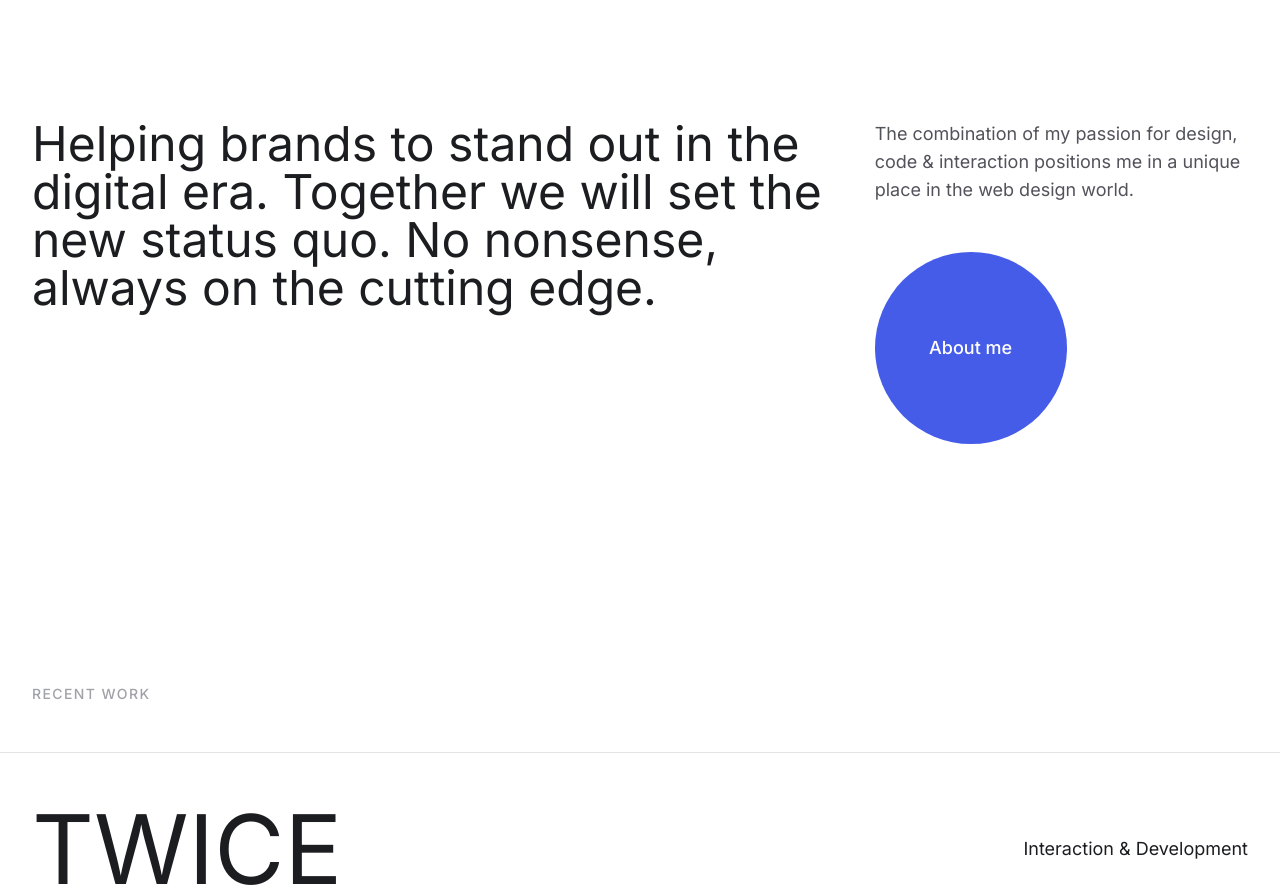
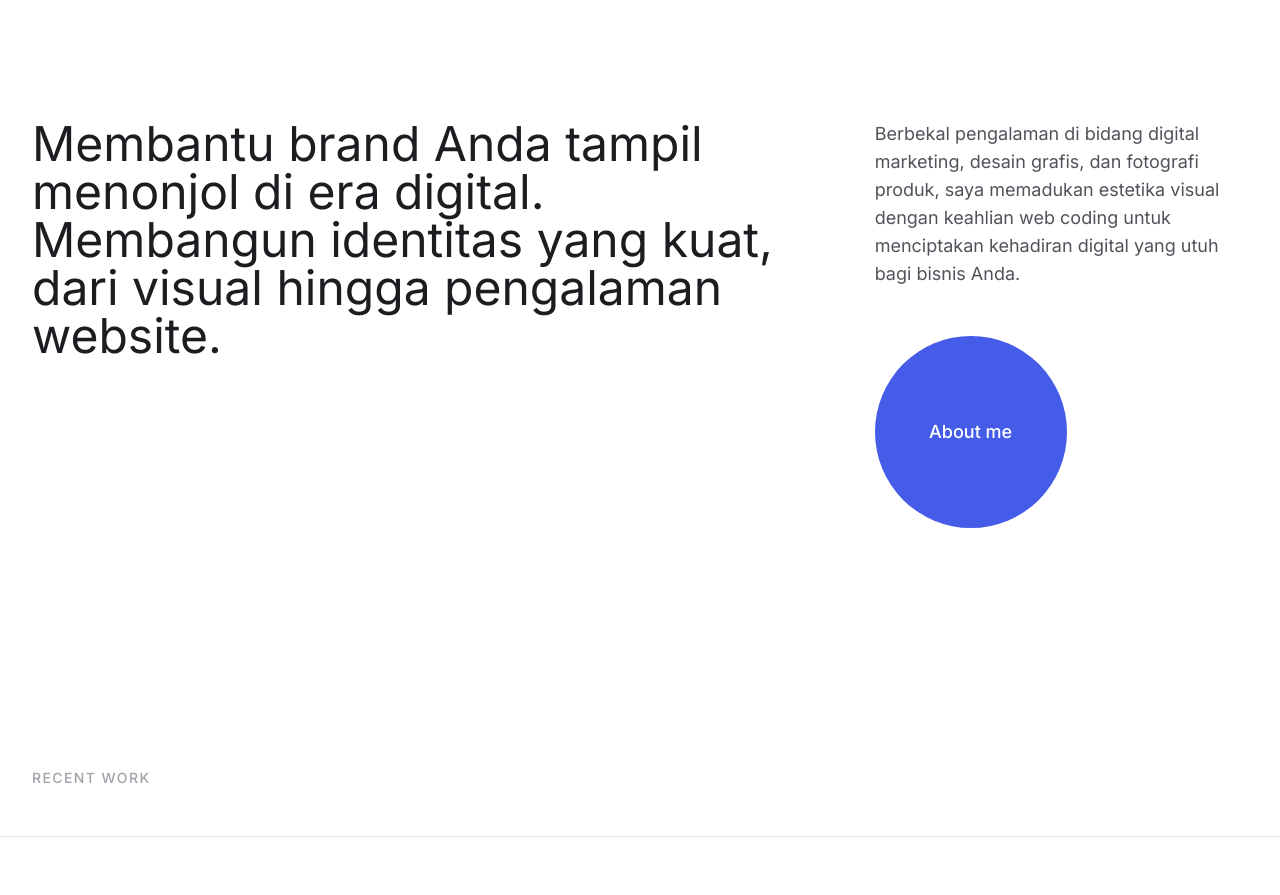
Before and after one commit to alfindwiyanto200-cyber/Portofolio-Alfin-dwiyanto, a React (Vite) app: page / in a window 1280 px wide. Shown: the part 920-1815 px from the top of the page. Built offline with nearby package versions, Linux system fonts and the light colour scheme.

Commit message:
text baru

```diff
--- a/src/pages/Home.jsx
+++ b/src/pages/Home.jsx
@@ -56,12 +56,12 @@ export default function Home() {
         <div className="max-w-7xl mx-auto grid grid-cols-1 md:grid-cols-12 gap-12 items-start">
           <div className="md:col-span-8 reveal fade-left">
             <h2 className="text-3xl md:text-5xl leading-tight font-normal text-dennis-dark">
-              Helping brands to stand out in the digital era. Together we will set the new status quo. No nonsense, always on the cutting edge.
+              Membantu brand Anda tampil menonjol di era digital. Membangun identitas yang kuat, dari visual hingga pengalaman website.
             </h2>
           </div>
           <div className="md:col-span-4 reveal fade-right">
             <p className="text-lg text-zinc-600 mb-12">
-              The combination of my passion for design, code & interaction positions me in a unique place in the web design world.
+              Berbekal pengalaman di bidang digital marketing, desain grafis, dan fotografi produk, saya memadukan estetika visual dengan keahlian web coding untuk menciptakan kehadiran digital yang utuh bagi bisnis Anda.
             </p>
             <div className="flex">
               <a className="circle-btn w-40 h-40 md:w-48 md:h-48 bg-dennis-blue rounded-full flex items-center justify-center text-white text-lg font-medium" href="#">
```
